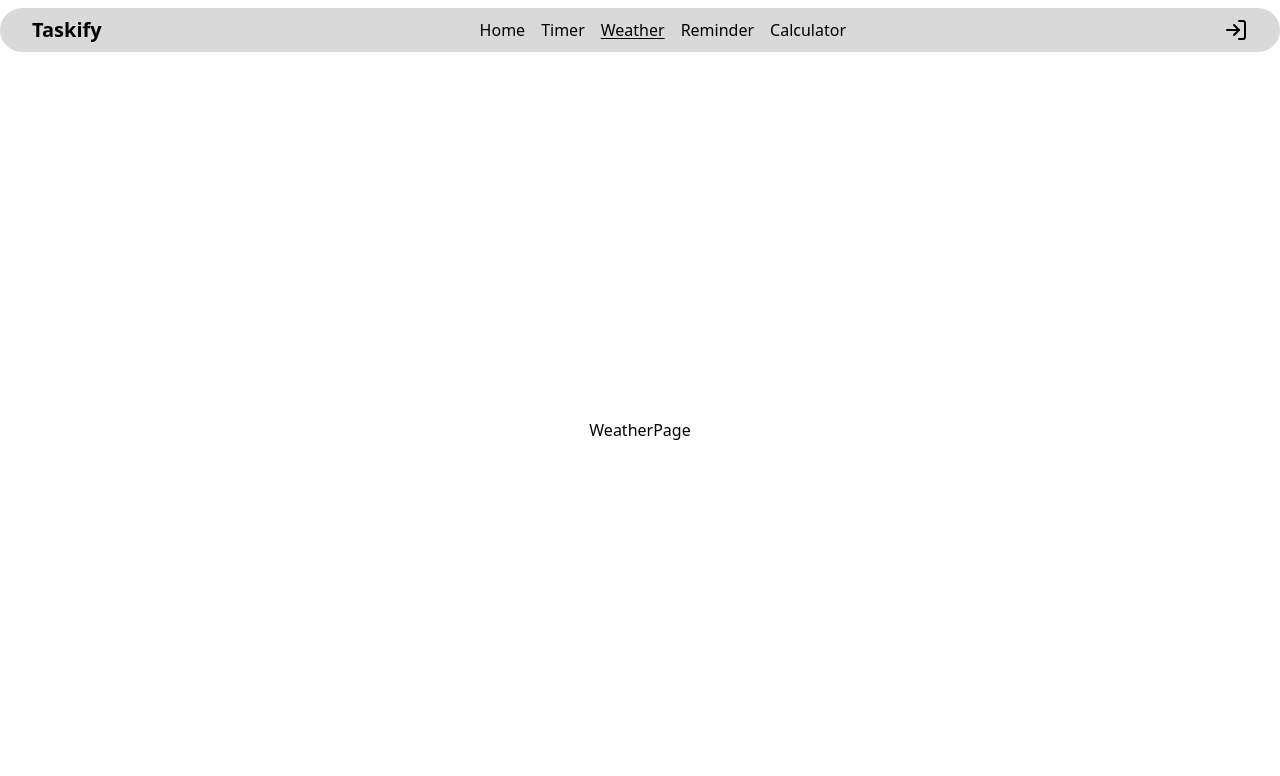
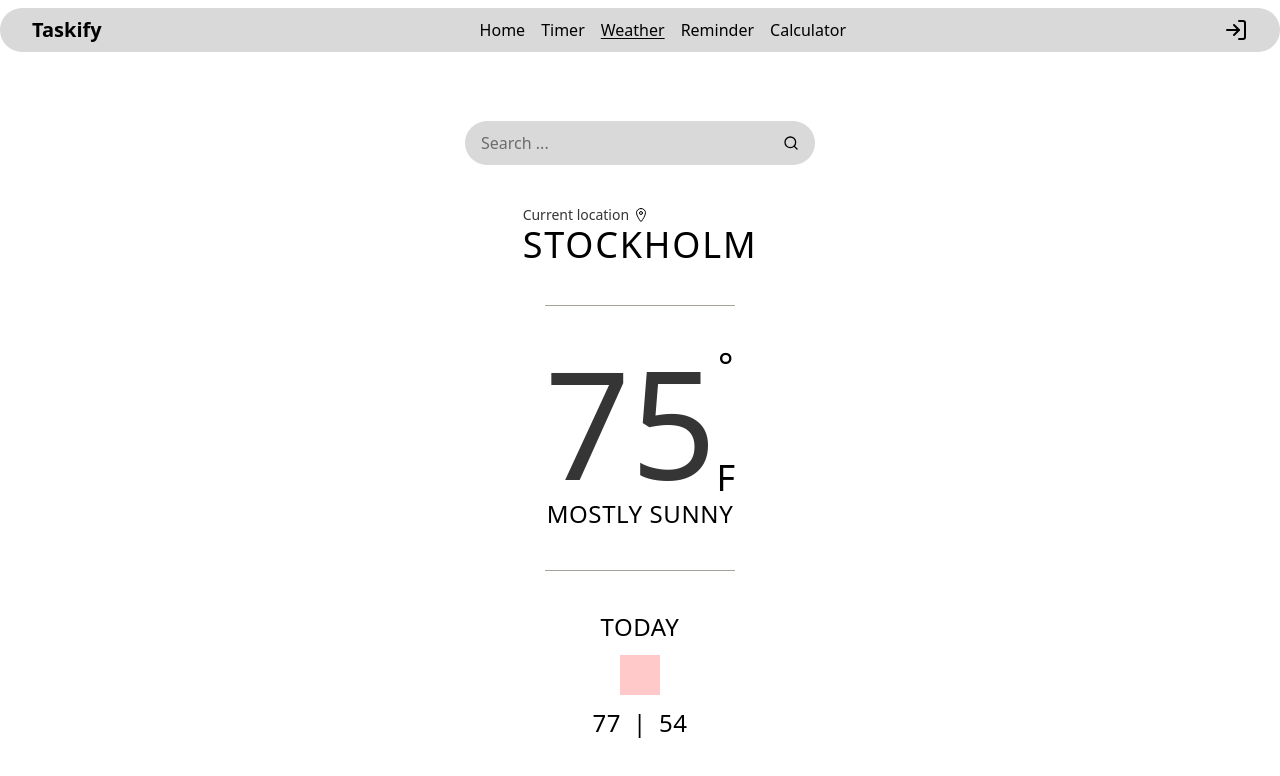
Before and after one commit to Mhorg8/pwa-app, a React (Vite) app: page /weather in a window 1280 px wide. Shown: the top 776 px of the page. Built offline with nearby package versions, Linux system fonts and the light colour scheme.

Commit message:
create weather app component

```diff
--- /dev/null
+++ b/src/components/weather/SearchLocation.tsx
@@ -0,0 +1,38 @@
+import { KeyboardEvent, useState } from "react";
+import { LuSearch } from "react-icons/lu";
+import { useSearchParams } from "react-router-dom";
+
+const SearchLocation = () => {
+  const [query, setQuery] = useState<string>("");
+  const [searchParams, setSearchParams] = useSearchParams();
+
+  function handleSearch(e: KeyboardEvent<HTMLInputElement>) {
+    if (e.key === "Enter") {
+      if (query.trim() !== "") {
+        searchParams.set("location", query);
+        setSearchParams(searchParams);
+        setQuery("");
+      } else {
+        searchParams.delete("location");
+      }
+    }
+  }
+
+  return (
+    <div className="w-[350px] flex bg-soft-gray rounded-full py-2.5 px-4 focus:shadow-sm">
+      <input
+        value={query}
+        onChange={(e) => setQuery(e.currentTarget.value)}
+        onKeyDown={handleSearch}
+        type="text"
+        placeholder="Search ..."
+        className="  w-full focus:outline-none focus:border-0 "
+      />
+      <button className="">
+        <LuSearch cursor="pointer" className="hover:scale-110 hoverEffect" />
+      </button>
+    </div>
+  );
+};
+
+export default SearchLocation;
--- /dev/null
+++ b/src/components/weather/TemperatureView.tsx
@@ -0,0 +1,18 @@
+const TemperatureView = () => {
+  return (
+    <div className="flex flex-col items-center justify-center border-y border-stone-400 py-10">
+      <div className="flex items-center h-fit ">
+        <h1 className="text-9xl md:text-[150px] font-light text-dark-gray">
+          75
+        </h1>
+        <div className="flex h-full min-h-38 flex-col   items-center justify-between text-4xl ">
+          <p className="">&deg;</p>
+          <p>F</p>
+        </div>
+      </div>
+      <p className="text-2xl tracking-wide font-light">MOSTLY SUNNY</p>
+    </div>
+  );
+};
+
+export default TemperatureView;
--- a/src/pages/Weather.tsx
+++ b/src/pages/Weather.tsx
@@ -1,7 +1,34 @@
-import React from "react";
+import { IoLocationOutline } from "react-icons/io5";
+
+import TemperatureView from "../components/weather/TemperatureView";
+import SearchLocation from "../components/weather/SearchLocation";
 
 const WeatherPage = () => {
-  return <div className="wrapper">WeatherPage</div>;
+  return (
+    <div className="wrapper">
+      <div className="flex flex-col items-center justify-center gap-y-10">
+        <SearchLocation />
+        <div>
+          <div className="flex items-center gap-1">
+            <span className="text-sm text-dark-gray">Current location</span>
+            <IoLocationOutline />
+          </div>
+          <h3 className="text-4xl font-light tracking-wider">STOCKHOLM</h3>
+        </div>
+        <TemperatureView />
+
+        <div className="flex items-center justify-center gap-10">
+          <div className="flex flex-col items-center justify-center gap-3">
+            <h5 className="text-2xl font-light tracking-wide">TODAY</h5>
+            <div className="bg-red-200 h-10 w-10 "></div>
+            <div className="flex items-center gap-3 text-2xl font-light tracking-wide">
+              <p>77</p> | <p>54</p>
+            </div>
+          </div>
+        </div>
+      </div>
+    </div>
+  );
 };
 
 export default WeatherPage;
```
